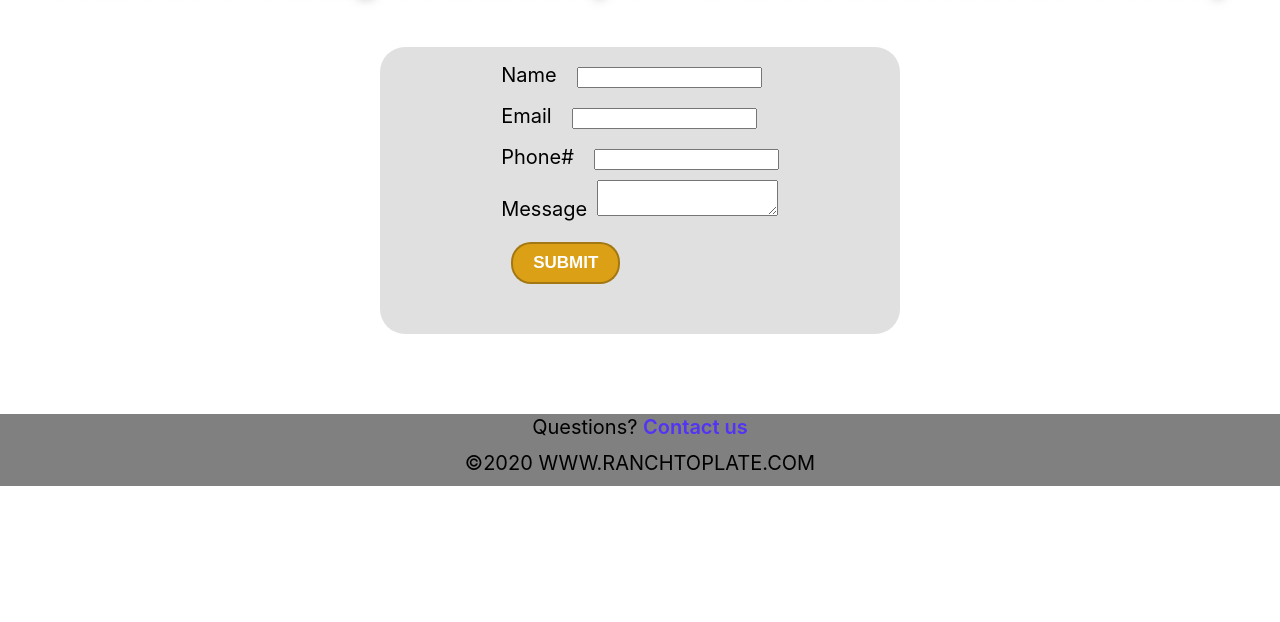
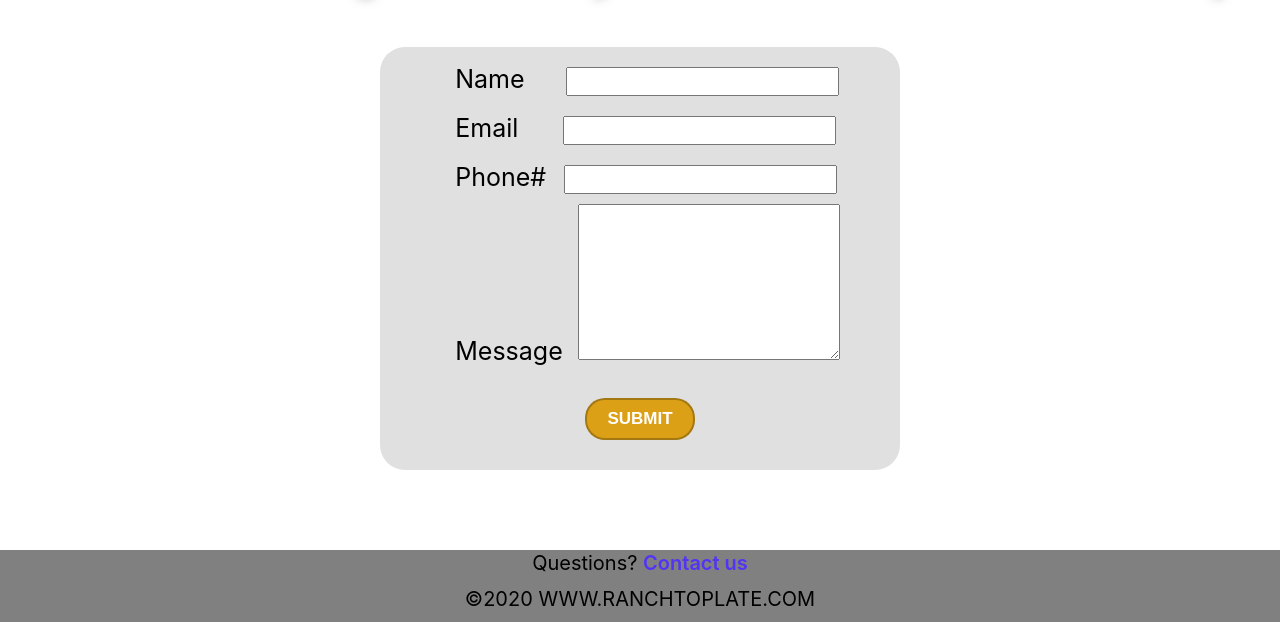
Before and after one commit to fosterm4/ranchToPlate, a Gatsby site: page /contact in a window 1280 px wide. Shown: the part 605-1227 px from the top of the page. Before the commit the page ends 1091 px from the top, so only its background shows below. Built offline with nearby package versions, Linux system fonts and the light colour scheme; Gatsby itself is replaced by a stand-in of ours.

Commit message:
fixes contact form styling

```diff
--- a/src/components/ContactForm.css
+++ b/src/components/ContactForm.css
@@ -15,10 +15,31 @@ Form{
 }
 
 .wholeForm Label{
-  margin: 10px;
+  margin: 15px;
 }
 .wholeForm Input{
-  margin: 10px;
+  margin-top: 10px;
+  margin-bottom: 10px;
+  font-size: 20px;
+}
+
+@media(min-width: 468px){
+  #name Input{
+    margin-left: 26px;
+  }
+  #email Input{
+    margin-left: 30px;
+  }
+  #phone Input{
+    margin-left: 3px;
+  }
+}
+
+
+
+textarea{
+  height: 150px;
+  font-size: 20px;
 }
 .wholeForm Button{
   font-size: 17px;
@@ -30,7 +51,7 @@ Form{
   border: 2px solid rgba(0, 0, 0, 0.26);
   border-radius: 20px;
   transition: 1s cubic-bezier(0.2, 0.8, 0.2, 1);
-  margin: 20px;
+  margin-top: 30px;
 }
 .wholeForm Button:hover{
   background: rgba(220, 140, 23, 0.945);
@@ -38,3 +59,13 @@ Form{
   transform: translateY(-3px);
   outline: none;
 }
+
+#button{
+  display: flex;
+  justify-content: center;
+  align-items: center;
+}
+
+.wholeForm{
+  font-size: 25px;
+}
--- a/src/components/ContactForm.js
+++ b/src/components/ContactForm.js
@@ -1,14 +1,14 @@
 
 import React, { useState } from "react"
 import '../components/ContactForm.css'
-import {Form, FormGroup,Input, Label, Button} from 'reactstrap'
+import { Form, FormGroup, Input, Label, Button } from 'reactstrap'
 const ContactForm = () => {
 
   const [formState, setFormState] = useState({
     name: "",
-    email:"",
-    phone:"",
-    message:""
+    email: "",
+    phone: "",
+    message: ""
   })
 
   const encode = (data) => {
@@ -20,7 +20,7 @@ const ContactForm = () => {
   const handleChange = e => {
     setFormState({
       ...formState,
-      [e.target.name]:e.target.value
+      [e.target.name]: e.target.value
     })
   }
 
@@ -40,7 +40,7 @@ const ContactForm = () => {
   return (
     <Form onSubmit={handleSubmit} name="contact" method="post" data-netlify="true" data-netlify-honeypot="bot-field">
       <div className="wholeForm">
-            <FormGroup>
+        <FormGroup id="name">
           <Input type="hidden" name="form-name" value="contact" />
           <Label htmlFor="name">Name</Label>
           <Input
@@ -51,7 +51,7 @@ const ContactForm = () => {
             value={formState.name}
           />
         </FormGroup>
-            <FormGroup>
+        <FormGroup id="email">
           <Label htmlFor="email">Email</Label>
           <Input
             id="email"
@@ -61,7 +61,7 @@ const ContactForm = () => {
             value={formState.email}
           />
         </FormGroup>
-            <FormGroup>
+        <FormGroup id="phone">
           <Label htmlFor="phone">Phone#</Label>
           <Input
             id="phone"
@@ -71,7 +71,7 @@ const ContactForm = () => {
             value={formState.phone}
           />
         </FormGroup>
-            <FormGroup>
+        <FormGroup id="textArea">
           <Label htmlFor="message">Message</Label>
           <Input
             id="message"
@@ -81,7 +81,9 @@ const ContactForm = () => {
             value={formState.message}
           />
         </FormGroup>
+        <div id = "button">
           <Button type="submit">Submit</Button>
+        </div>
       </div>
     </Form>
   );
```
Lines whose indentation alone changed are shown as unchanged.
